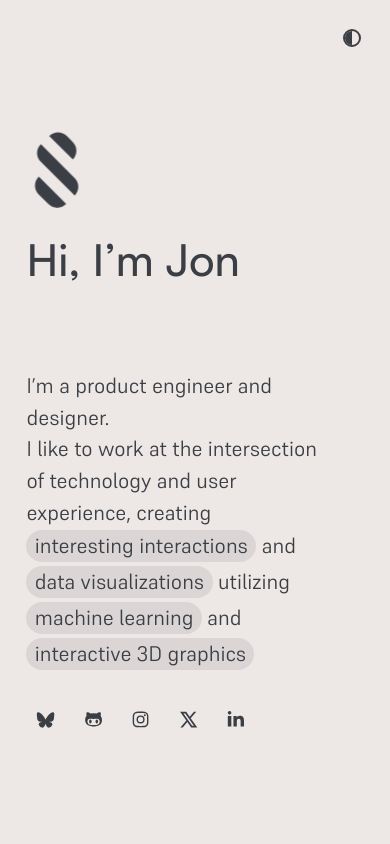
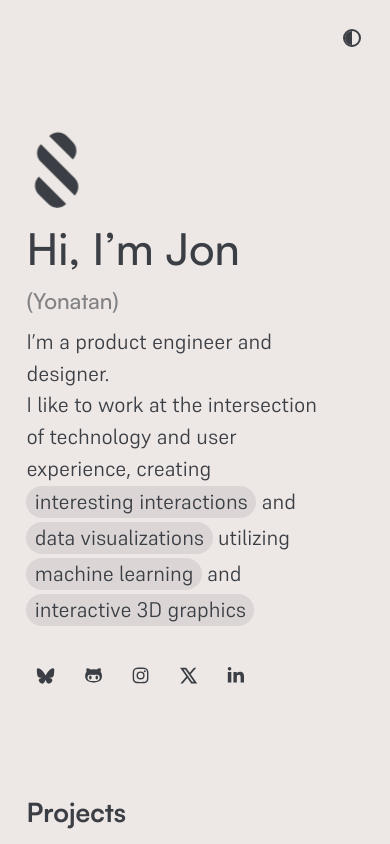
Before and after one commit to jonshamir/jonshamir.com, a Next.js app: page / in a window 390 px wide. Shown: the top 844 px of the page. Built offline with nearby package versions, Linux system fonts and the light colour scheme.

Commit message:
Homepage improvements

```diff
--- a/app/page.module.css
+++ b/app/page.module.css
@@ -3,6 +3,10 @@
 
   @media screen and (max-width: 40rem) {
     padding: 4rem 2rem 5rem 0;
+  }
+
+  & h1 {
+    line-height: 1em;
   }
 
   & h1 span {
@@ -15,6 +19,12 @@
       transform var(--transition-defaults),
       opacity var(--transition-defaults);
     cursor: help;
+    line-height: 1rem;
+
+    @media screen and (max-width: 40rem) {
+      opacity: 0.6;
+      transform: scale(1);
+    }
   }
 
   & h1:hover span {
--- a/app/page.tsx
+++ b/app/page.tsx
@@ -27,7 +27,7 @@ export default function Page() {
           experience, creating{" "}
           <a className="inlinePreview">
             interesting interactions
-            <img src="homepage/overview.gif" alt="overview" />
+            <img src="homepage/cursor-move.gif" alt="overview" />
           </a>{" "}
           and{" "}
           <a className="inlinePreview">
--- a/styles/main.css
+++ b/styles/main.css
@@ -104,7 +104,6 @@ body {
   transition:
     color var(--transition-defaults),
     background-color var(--transition-defaults);
-  /* text-decoration: underline dotted 2px rgba(var(--color-text-rgb), 0.4); */
   position: relative;
   white-space: nowrap;
   display: inline-block;
@@ -127,7 +126,6 @@ body {
   right: -8em;
   width: 10rem;
   height: 10rem;
-  /* border-radius: var(--rounding-medium); */
   border-radius: 1rem 5rem 5rem 5rem;
   z-index: 10;
   opacity: 0;
@@ -139,7 +137,7 @@ body {
     transform var(--transition-defaults);
 
   @media (max-width: 40rem) {
-    right: -4em;
+    right: -3em;
     bottom: -8.5em;
   }
 }
```
Also changed, not shown: public/homepage/cursor-move.gif (added).
